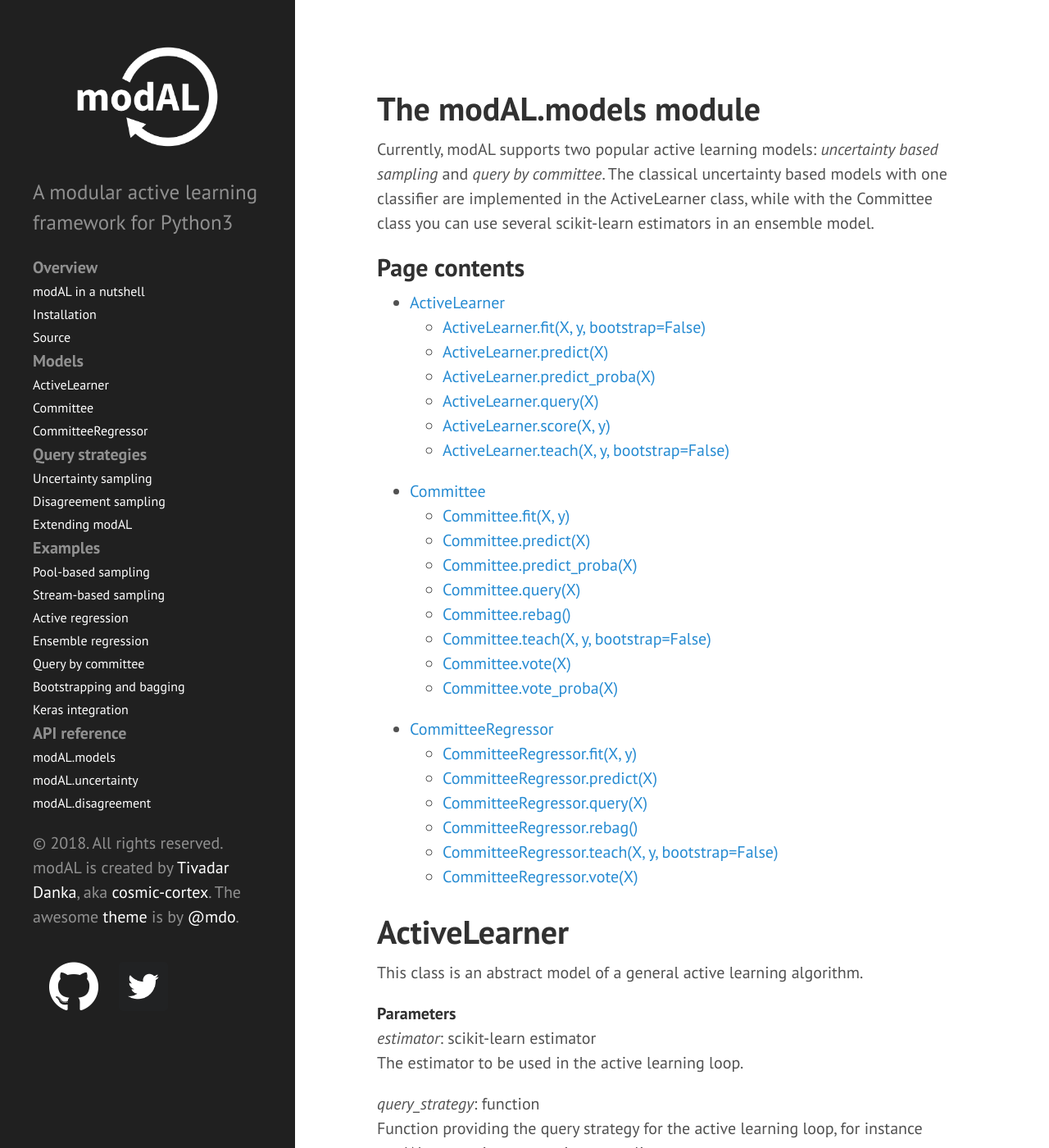
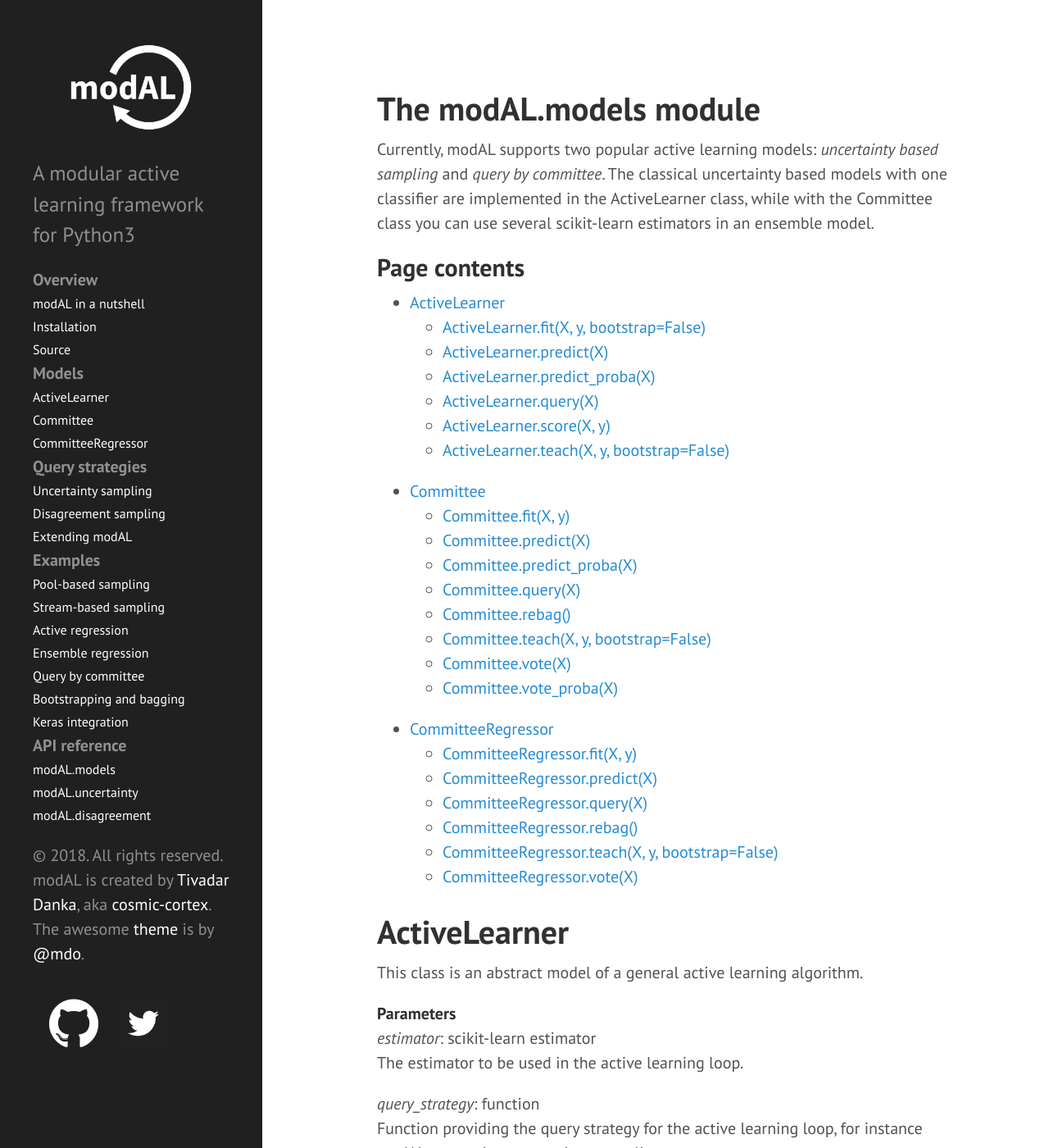
Before and after one commit to modAL-python/modAL, a Jekyll site: the page built from Models-API.md, in a window 1280 px wide and 1400 px high. Shown: the whole window at 82% size. Built offline with Jekyll 4.4.1, drawn with Linux system fonts in a browser that asks for light colours; our own code applies the rules of GitHub Pages for plain Markdown files.

Commit message:
style fixes

```diff
--- a/Models-API.md
+++ b/Models-API.md
@@ -466,7 +466,7 @@ data it has seen, use the method .rebag()!
 Calling this method makes the learner forget the data it has seen up until this point and
 replaces it with X!
 
-# CommitteeRegressor.predict(X)<a name="CommitteeRegressor.predict"></a>
+## CommitteeRegressor.predict(X)<a name="CommitteeRegressor.predict"></a>
 Predicts the values of the samples by averaging the prediction of each regressor.
 
 **Parameters**
--- a/public/css/hyde.css
+++ b/public/css/hyde.css
@@ -66,7 +66,7 @@ html {
     top: 0;
     left: 0;
     bottom: 0;
-    width: 18rem;
+    width: 16rem;
     text-align: left;
   }
 }
```
